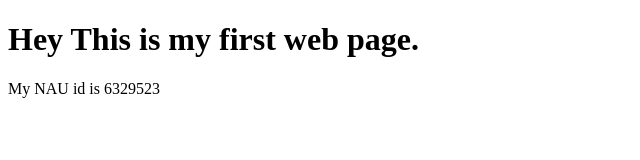
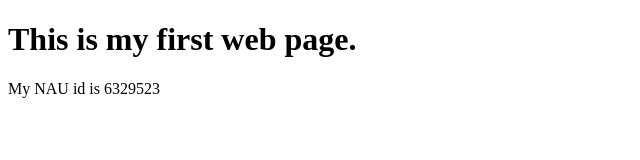
Before and after one commit to SanghaviNeel/testwebpage, a plain HTML site: page index.html in a window 1280 px wide. Shown: the whole page, without its empty margins (0-640 px from the left). Drawn offline with Linux system fonts and the light colour scheme.

Commit message:
Update index.html

```diff
--- a/index.html
+++ b/index.html
@@ -5,7 +5,7 @@
 </head>
 <body>
 
-<h1>Hey This is my first web page.</h1>
+<h1>This is my first web page.</h1>
 <p>My NAU id is 6329523</p>
 
 </body>
```
